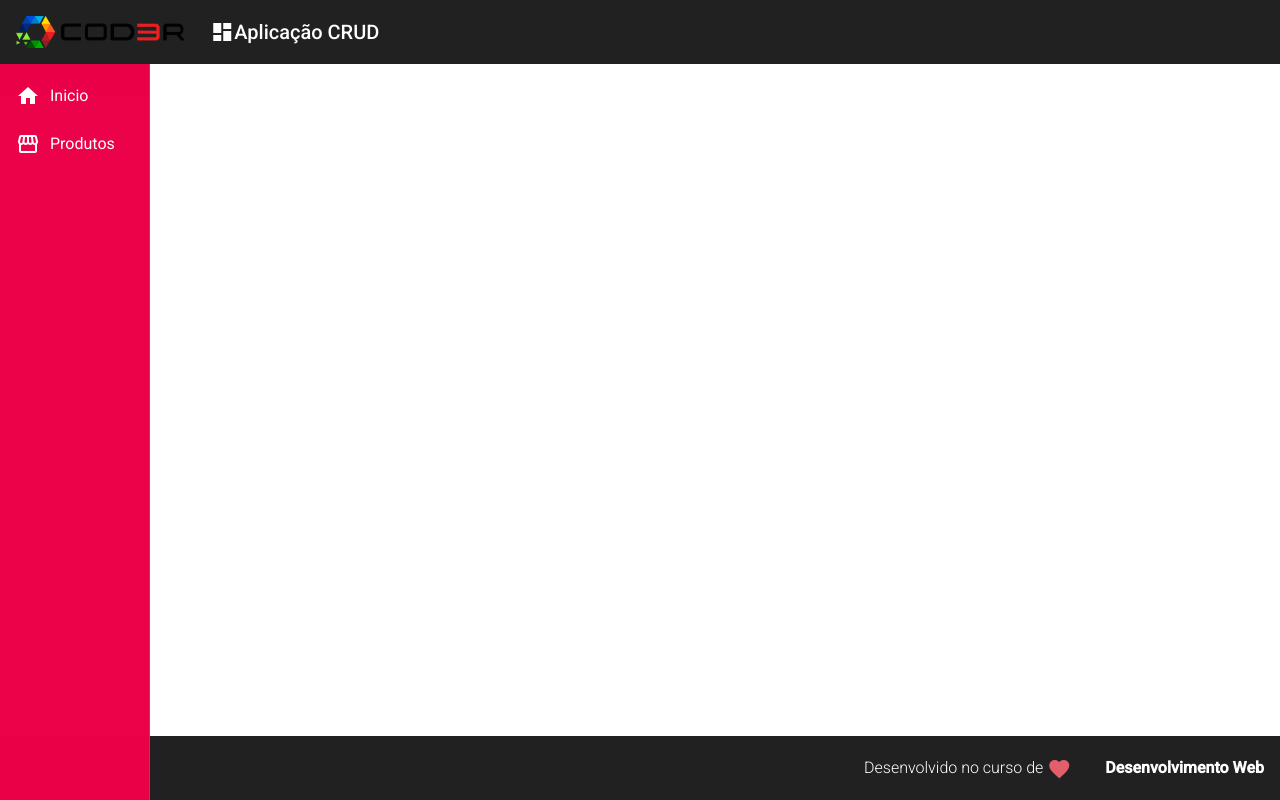
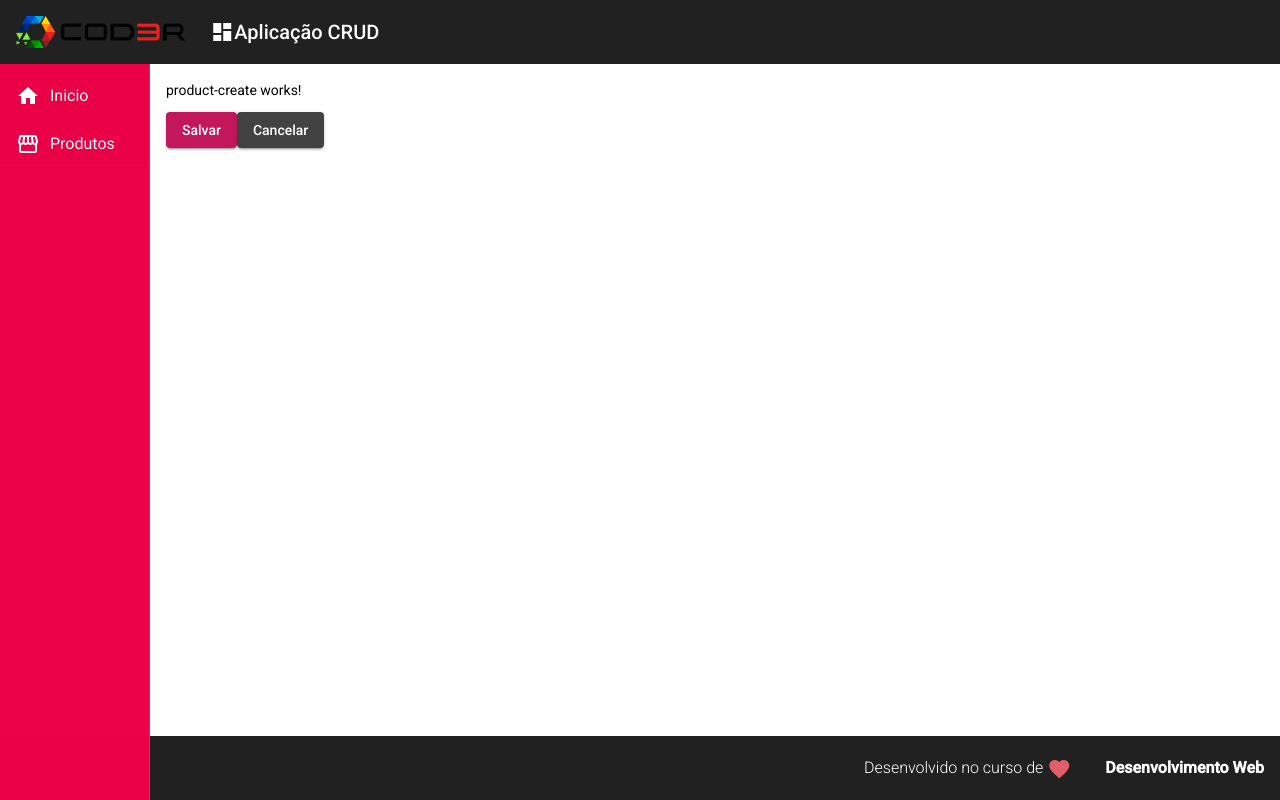
Before and after one commit to Wesleyantunesdc/Praticando_SistemaCadastroProdutos, an Angular app in the folder cadastroProdutos/: page /produtos/create in a window 1280 px wide. Before the commit this address led to /. Built offline with nearby package versions, Linux system fonts and the light colour scheme.

Commit message:
Criação de service d

```diff
--- a/cadastroProdutos/src/app/app-routing.module.ts
+++ b/cadastroProdutos/src/app/app-routing.module.ts
@@ -13,7 +13,7 @@
   path: "produtos",
   component: ProductCrudComponent
 },{
-  path: "products/create",
+  path: "produtos/create",
   component: ProductCreateComponent
 }];
 
--- a/cadastroProdutos/src/app/app.module.ts
+++ b/cadastroProdutos/src/app/app.module.ts
@@ -18,6 +18,7 @@
 import { ForDirective } from './directives/for.directive';
 import { ProductCreateComponent } from './components/product/product-create/product-create.component';
 import { MatButtonModule} from '@angular/material/button'
+import { MatSnackBarModule } from '@angular/material/snack-bar'
 @NgModule({
   declarations: [
     AppComponent,
@@ -38,7 +39,8 @@
     MatListModule,
     MatSidenavModule,
     MatCardModule,
-    MatButtonModule
+    MatButtonModule,
+    MatSnackBarModule
   ],
   providers: [],
   bootstrap: [AppComponent]
--- /dev/null
+++ b/cadastroProdutos/src/app/components/product/modelo/Product.model.ts
@@ -0,0 +1,5 @@
+export interface Product{
+    id?: number
+    name: string
+    price: number
+}
--- a/cadastroProdutos/src/app/components/product/product-create/product-create.component.html
+++ b/cadastroProdutos/src/app/components/product/product-create/product-create.component.html
@@ -1 +1,7 @@
 <p>product-create works!</p>
+<button mat-raised-button (click)="createProduct()" color="primary">
+    Salvar
+</button>
+<button mat-raised-button (click)="cancel()">
+    Cancelar
+</button>
--- a/cadastroProdutos/src/app/components/product/product-create/product-create.component.ts
+++ b/cadastroProdutos/src/app/components/product/product-create/product-create.component.ts
@@ -1,4 +1,6 @@
+import { ProductService } from './../product.service';
 import { Component, OnInit } from '@angular/core';
+import { Router } from '@angular/router';
 
 @Component({
   selector: 'app-product-create',
@@ -7,9 +9,19 @@
 })
 export class ProductCreateComponent implements OnInit {
 
-  constructor() { }
+  constructor(
+    private router: Router,
+    private productService: ProductService) {
+  }
 
   ngOnInit(): void {
   }
 
+  createProduct(): void{
+    this.productService.showOnConsole('Produto criado')
+  }
+
+  cancel(): void{
+    this.router.navigate(['/produtos'])
+  }
 }
--- /dev/null
+++ b/cadastroProdutos/src/app/components/product/product.service.ts
@@ -0,0 +1,19 @@
+import { validateVerticalPosition } from '@angular/cdk/overlay';
+import { Injectable } from '@angular/core';
+import { MatSnackBar } from '@angular/material/snack-bar';
+
+@Injectable({
+  providedIn: 'root'
+})
+export class ProductService {
+
+  constructor(private snackBar: MatSnackBar) { }
+
+  showOnConsole(msg: string): void{
+    this.snackBar.open(msg, 'x',{
+      duration: 3000,
+      horizontalPosition: "right",
+      verticalPosition: "top"
+    })
+  }
+}
--- a/cadastroProdutos/src/app/views/product-crud/product-crud.component.ts
+++ b/cadastroProdutos/src/app/views/product-crud/product-crud.component.ts
@@ -16,6 +16,6 @@
   }
 
   navigateToProductCreated(): void{
-    this.router.navigate(['/products/create'])
+    this.router.navigate(['/produtos/create'])
   }
 }
```
Also changed, not shown: 1 other file (tests, documents, lock files or other folders).
